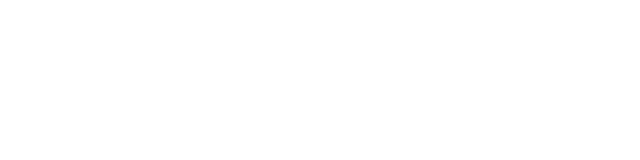
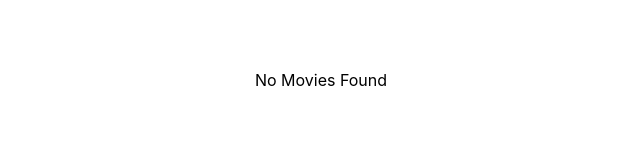
Before and after one commit to SuprajaSana/ecommerce2, a React (Create React App) app: page / in a window 1280 px wide. Shown: the part 120-280 px from the top of the page, without its empty margins (319-959 px from the left). Built offline with nearby package versions, Linux system fonts and the light colour scheme.

Commit message:
second commit

```diff
--- a/src/App.js
+++ b/src/App.js
@@ -7,9 +7,10 @@
 function App() {
 
   const [movies,setMovies]=useState([])
+  const [pageLoading,setPageLoading]=useState(false)
 
   async function fetchDataHandler(){
-
+    setPageLoading(true)
     const response=await fetch('https://swapi.dev/api/films/')
      const data =await response.json()
 
@@ -22,15 +23,19 @@
          }
       })
       setMovies(transformedData);
+      setPageLoading(false)
     }
 
   return (
     <React.Fragment>
       <section>
-        <button onClick={fetchDataHandler}>Fetch Movies</button>
+       <button onClick={fetchDataHandler}>Fetch Movies</button>
       </section>
       <section>
-        <MoviesList movies={movies}/>
+        {!pageLoading && movies.length>0 && <MoviesList movies={movies}/>}
+        {!pageLoading && movies.length===0 && <p>No Movies Found</p>}
+        {pageLoading && <p>Loading...</p>}
+
       </section>
     </React.Fragment>
   );
```
